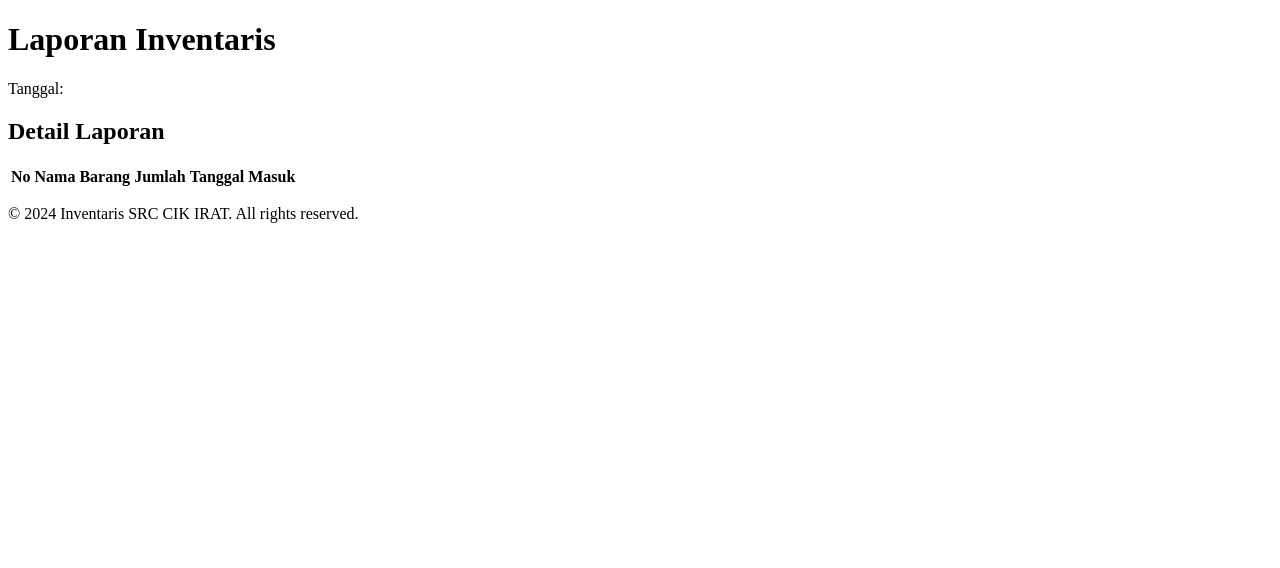
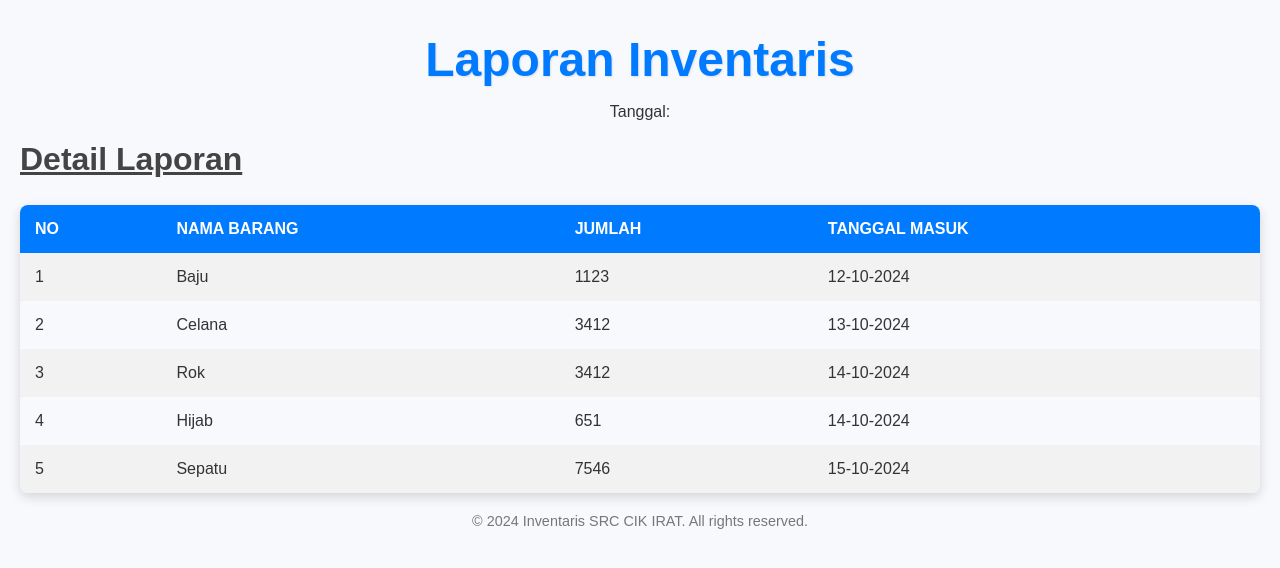
Before and after one commit to QoriImanda/inventaris-php-native, a PHP site: page /pages/cetak_laporan.php in a window 1280 px wide. Shown: the top 568 px of the page. Run offline with PHP 8.4, Linux system fonts and the light colour scheme; lists and menus that the app fills with data are empty.

Commit message:
update cetak laporan

```diff
--- a/pages/cetak_laporan.php
+++ b/pages/cetak_laporan.php
@@ -6,6 +6,80 @@
     <meta name="viewport" content="width=device-width, initial-scale=1.0">
     <title>Cetak Laporan</title>
 </head>
+<style>
+        body {
+            font-family: 'Arial', sans-serif;
+            background-color: #f7f9fc;
+            margin: 20px;
+            color: #333;
+        }
+
+        header, footer {
+            text-align: center;
+            margin-bottom: 20px;
+        }
+
+        h1 {
+            color: #007BFF; /* Blue color */
+            font-size: 3em;
+            margin-bottom: 10px;
+            text-shadow: 1px 1px 2px rgba(0, 0, 0, 0.1);
+        }
+
+        h2 {
+            color: #444;
+            margin-top: 20px;
+            font-size: 2em;
+            text-decoration: underline;
+        }
+
+        .date {
+            font-size: 1.2em;
+            color: #666;
+            margin-top: 5px;
+        }
+
+        table {
+            width: 100%;
+            border-collapse: collapse;
+            margin-top: 20px;
+            border-radius: 8px;
+            overflow: hidden;
+            box-shadow: 0 4px 12px rgba(0, 0, 0, 0.15);
+        }
+
+        th, td {
+            padding: 15px;
+            text-align: left;
+            transition: background-color 0.3s ease;
+        }
+
+        th {
+            background-color: #007BFF; /* Blue color */
+            color: white;
+            text-transform: uppercase;
+            font-size: 1em;
+        }
+
+        tr:nth-child(even) {
+            background-color: #f2f2f2;
+        }
+
+        tr:hover {
+            background-color: #e0f7ff; /* Light blue on hover */
+        }
+
+        footer {
+            font-size: 0.9em;
+            color: #777;
+            margin-top: 20px;
+        }
+
+        .highlight {
+            color: #d9534f; /* Highlight color */
+            font-weight: bold;
+        }
+    </style>
 <body>
 
     <header>
@@ -23,6 +97,37 @@
                     <th>Jumlah</th>
                     <th>Tanggal Masuk</th>
                 </tr>
+                <tr>
+                    <td>1</td>
+                    <td>Baju</td>
+                    <td>1123</td>
+                    <td>12-10-2024</td>
+                </tr>
+                <tr>
+                    <td>2</td>
+                    <td>Celana</td>
+                    <td>3412</td>
+                    <td>13-10-2024</td>
+                </tr>
+                <tr>
+                    <td>3</td>
+                    <td>Rok</td>
+                    <td>3412</td>
+                    <td>14-10-2024</td>
+                </tr>
+                <tr>
+                    <td>4</td>
+                    <td>Hijab</td>
+                    <td>651</td>
+                    <td>14-10-2024</td>
+                </tr>
+                <tr>
+                    <td>5</td>
+                    <td>Sepatu</td>
+                    <td>7546</td>
+                    <td>15-10-2024</td>
+                </tr>
+                </tr>
             </thead>
             <tbody>
                 <!-- Data laporan akan ditempatkan di sini -->
```
